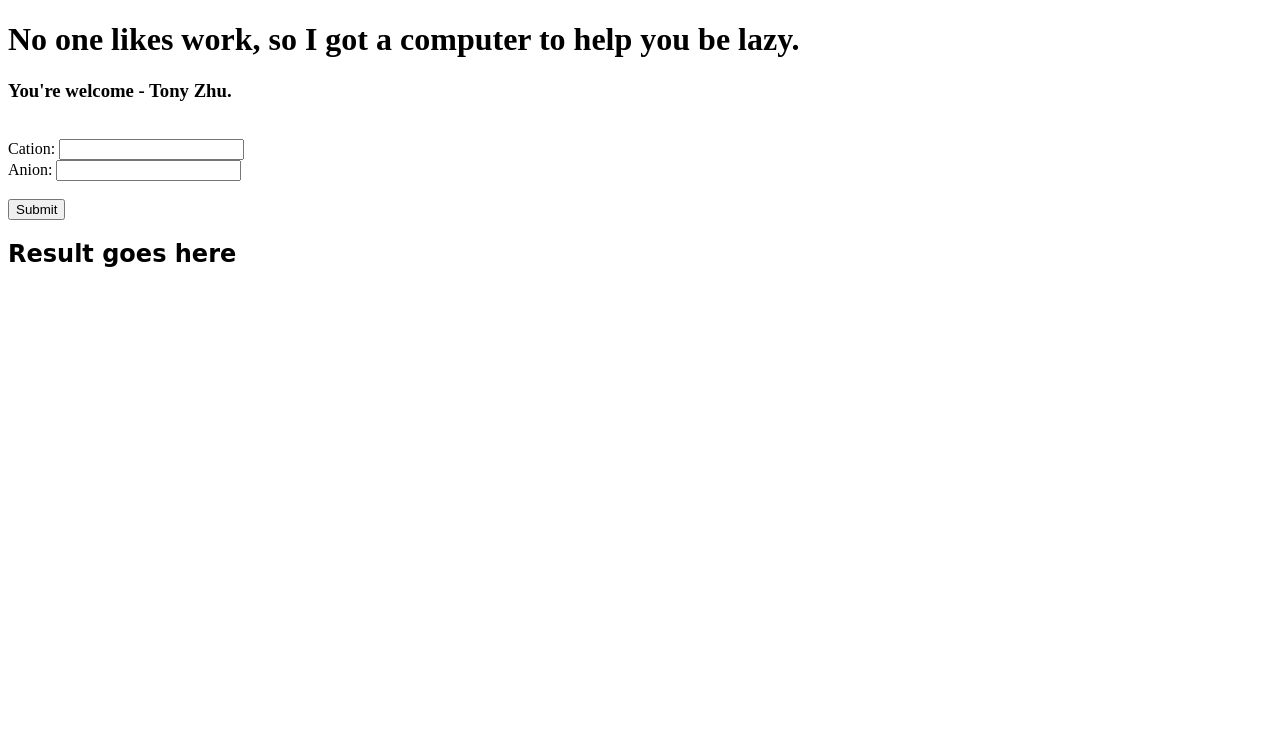
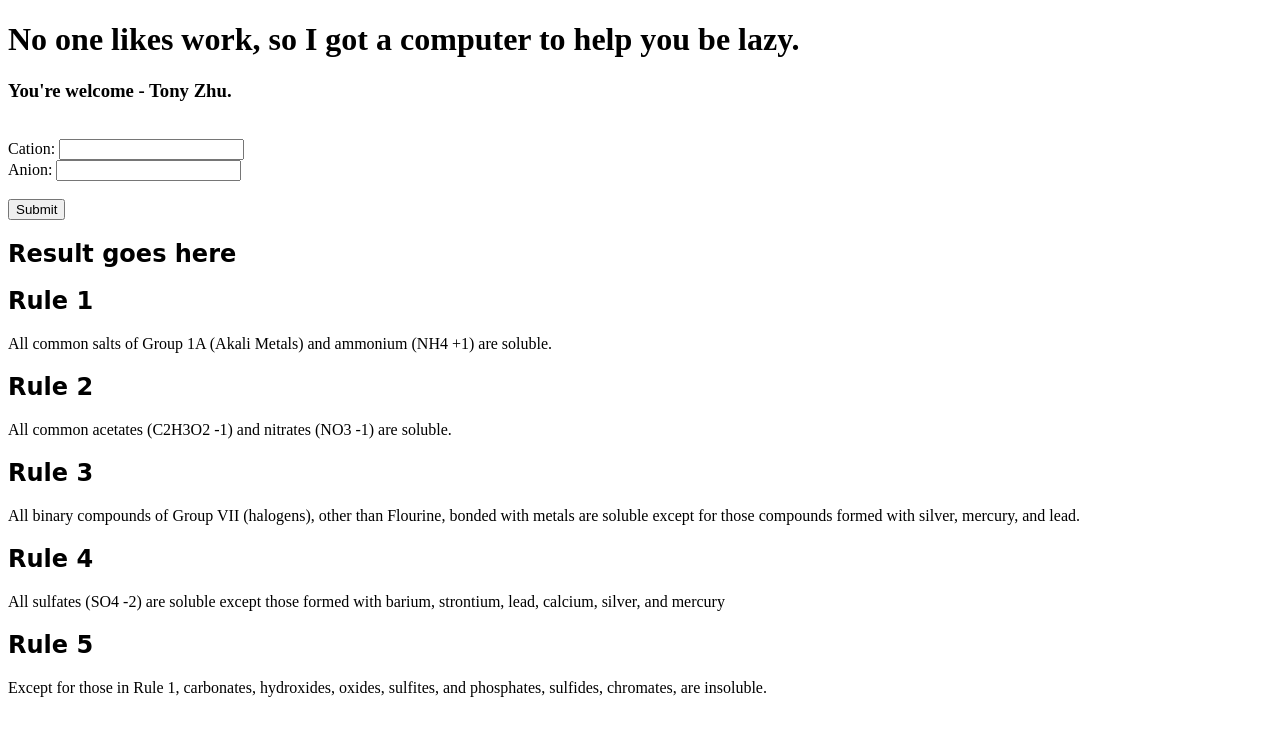
Before and after one commit to snickerton/SolubilityChecker, a plain HTML site: page index.html in a window 1280 px wide. Drawn offline with Linux system fonts and the light colour scheme.

Commit message:
Update index.html

```diff
--- a/index.html
+++ b/index.html
@@ -11,6 +11,22 @@
 	Anion:  <input type="text" id="An"><br><br>
 	<input type="button" onclick="submit()" value="Submit">
 <h2 id="output"> Result goes here </h2>
+
+<h2> Rule 1 </h2>
+<p> All common salts of Group 1A (Akali Metals) and ammonium (NH4 +1) are soluble.</p>
+
+<h2> Rule 2 </h2>
+<p> All common acetates (C2H3O2 -1) and nitrates (NO3 -1) are soluble.</p>
+
+<h2> Rule 3 </h2>
+<p> All binary compounds of Group VII (halogens), other than Flourine, bonded with metals are soluble except
+for those compounds formed with silver, mercury, and lead.</p>
+
+<h2> Rule 4 </h2>
+<p> All sulfates (SO4 -2) are soluble except those formed with barium, strontium, lead, calcium, silver, and mercury</p>
+
+<h2> Rule 5 </h2>
+<p> Except for those in Rule 1, carbonates, hydroxides, oxides, sulfites, and phosphates, sulfides, chromates, are insoluble.</p>
 </body>
 </html>
 
```
